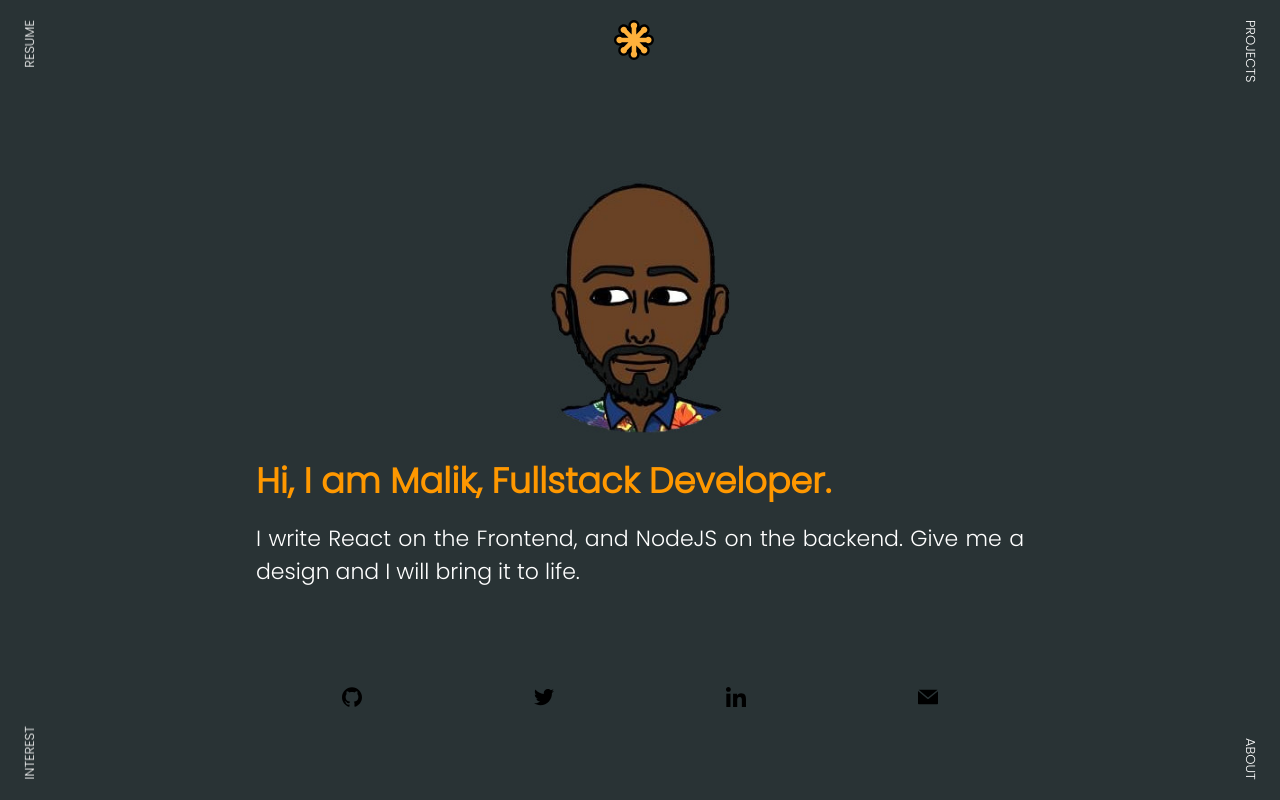
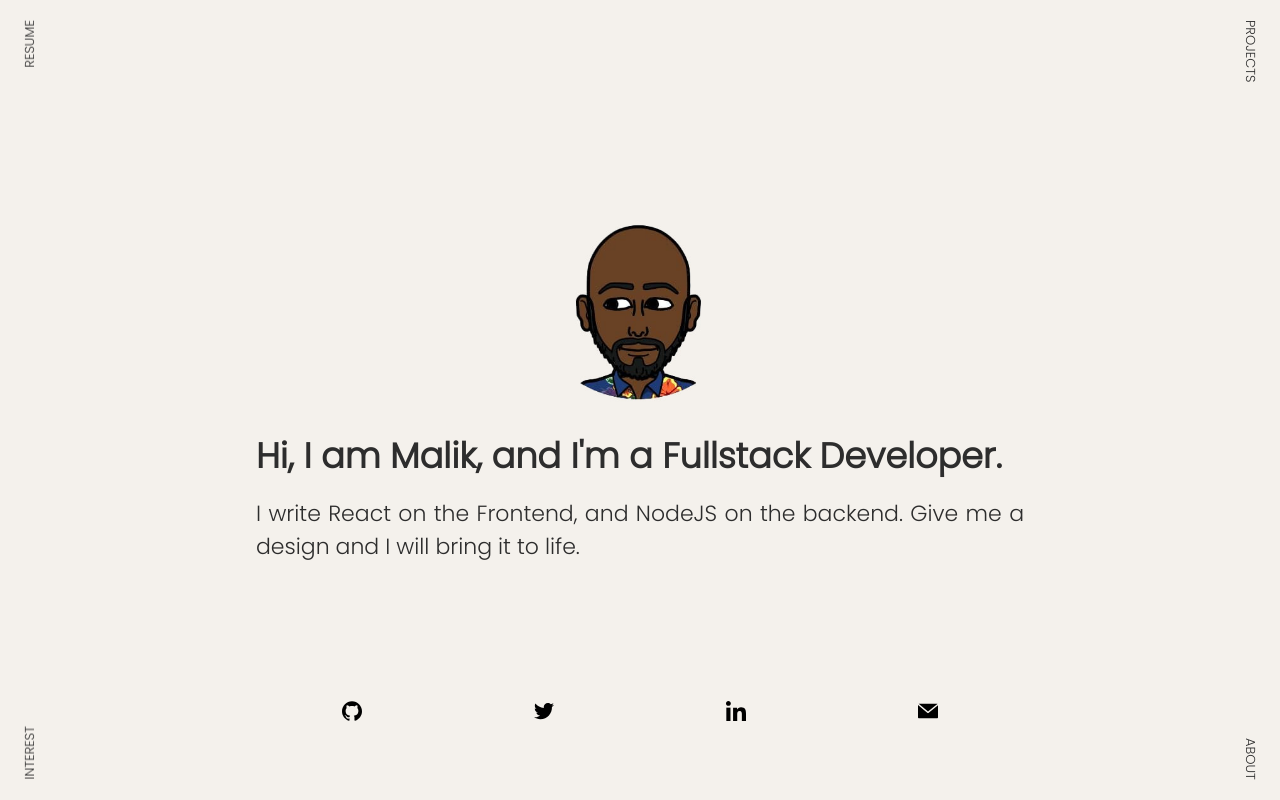
Before and after one commit to Placeholder30/portfolio-v2, a React (Create React App) app: page / in a window 1280 px wide. Built offline with nearby package versions, Linux system fonts and the light colour scheme.

Commit message:
a new face lift

```diff
--- a/src/components/Home/HeroSection.js
+++ b/src/components/Home/HeroSection.js
@@ -1,7 +1,7 @@
 import React from "react";
 import Footer from "../Nav/Footer";
 import Header from "../Nav/Header";
-import avatar from "../../assets/avatar.jpg";
+import avatar from "../../assets/avatarr.jpg";
 import { Link } from "react-router-dom";
 import logo from "../../assets/logoo.svg";
 import Socials from "../Socials/Socials";
@@ -18,7 +18,7 @@ function HeroSection() {
             <div className="image">
               <img src={avatar} alt="avatar" />
             </div>
-            <h1>Hi, I am Malik, Fullstack Developer.</h1>
+            <h1>Hi, I am Malik, and I'm a Fullstack Developer.</h1>
             <p>
               I write React on the Frontend, and NodeJS on the backend. Give me
               a design and I will bring it to life.
--- a/src/index.css
+++ b/src/index.css
@@ -8,7 +8,7 @@ body {
   margin: 0;
   padding: 0;
   font-family: "Poppins", sans-serif;
-  background-color: #293335;
+  background-color: #f4f1ec;
 }
 .container {
   width: 100vw;
@@ -21,6 +21,7 @@ body {
   width: 4rem;
   top: 2rem;
   left: 48%;
+  display: none;
 }
 .logo img {
   width: 100%;
@@ -31,7 +32,7 @@ footer a {
   display: block;
   position: fixed;
   font-size: 1.3rem;
-  color: white;
+  color: rgb(45, 45, 45);
   transition: transform 0.7s;
 }
 
@@ -81,19 +82,19 @@ h1 {
   font-size: 3.5rem;
   line-height: 1.2;
   margin: 0 auto 0.5rem;
-  color: #ff9800;
+  color: rgb(45, 45, 45);
 }
 
 .content p {
   font-size: 2.2rem;
   text-align: justify;
   margin: 2rem auto;
-  color: white;
+  color: rgb(45, 45, 45);
 }
 
 .image {
-  width: 180px;
-  margin: 18rem auto 2rem;
+  width: 250px;
+  margin: 20vh auto 2rem;
 }
 
 .image img {
@@ -107,25 +108,25 @@ h1 {
 
 h2 {
   font-size: 3rem;
-  color: #ff9800;
+  color: rgb(45, 45, 45);
   text-align: center;
 }
 
 h3 {
   font-size: 2rem;
-  color: white;
+  color: rgb(45, 45, 45);
 }
 
 p {
   font-size: 1.8rem;
-  color: white;
+  color: rgb(45, 45, 45);
   text-align: justify;
 }
 
 li {
   font-size: 1.5rem;
   list-style: lower-greek;
-  color: white;
+  color: rgb(45, 45, 45);
 }
 
 .buttons {
@@ -134,11 +135,11 @@ li {
 
 a.live-link {
   border-radius: 3px;
-  border: 2px solid #ff9800;
-  background-color: #ff9800;
+  border: 2px solid palevioletred;
+  background-color: palevioletred;
   margin: 0 1em;
   padding: 0.25rem 1rem;
-  color: black;
+  color: rgb(45, 45, 45);
   font-size: 1.4rem;
 }
 
@@ -146,9 +147,9 @@ a.github {
   font-size: 1.4rem;
   border-radius: 3px;
   background: transparent;
-  border: 2px solid #ff9800;
+  border: 2px solid palevioletred;
   padding: 0.25rem 1rem;
-  color: white;
+  color: rgb(45, 45, 45);
 }
 
 .about-container {
@@ -166,11 +167,11 @@ a.github {
   margin: 8rem auto;
 }
 u {
-  color: #ff9800;
+  color: palevioletred;
 }
 .contact {
   max-width: 1300px;
-  margin: 7% auto 0;
+  margin: 10% auto 0;
   width: 60%;
 }
 ul.socials {
```
Also changed, not shown: src/assets/avatarr.jpg (added).
